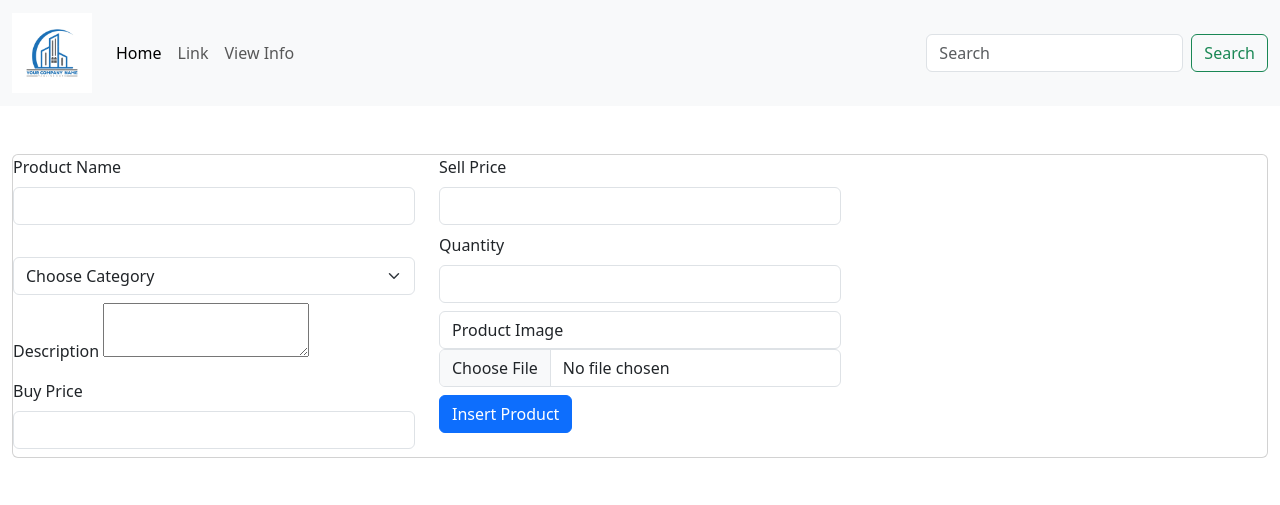
After one commit to yahminEi/ecom-111, a PHP site: page /insertProduct.php in a window 1280 px wide. The commit adds this page. Shown: the top 505 px of the page. Run offline with PHP 8.4, Linux system fonts and the light colour scheme; data that the repository does not hold is empty.

Commit message:
insertcategory,product, viewInfo, navigation are completed

```diff
--- /dev/null
+++ b/admin/insertProduct.php
@@ -0,0 +1,105 @@
+<?php
+require_once "dbconnect.php";
+
+try{
+    $sql = "select * from category";
+   $stmt = $conn->prepare($sql);
+   $stmt->execute();
+   $categories = $stmt->fetchAll(); //multiple rows returned
+
+}catch(PDOException $e){
+    echo $e->getMessage();
+}
+
+if(isset($_POST['insertBtn'])){
+
+    echo "$_POST[pname]<br> $_POST[category]<br> $_POST[description]<br>
+    $_POST[sprice]<br> $_POST[quantity]<br> $_POST[bprice]<br>";
+}
+
+?>
+<!DOCTYPE html>
+<html lang="en">
+
+<head>
+    <meta charset="UTF-8">
+    <meta name="viewport" content="width=device-width, initial-scale=1.0">
+    <title>Insert Product</title>
+    <link href="https://cdn.jsdelivr.net/npm/bootstrap@5.3.7/dist/css/bootstrap.min.css" rel="stylesheet" integrity="sha384-LN+7fdVzj6u52u30Kp6M/trliBMCMKTyK833zpbD+pXdCLuTusPj697FH4R/5mcr" crossorigin="anonymous">
+    <script src="https://cdn.jsdelivr.net/npm/bootstrap@5.3.7/dist/js/bootstrap.bundle.min.js" integrity="sha384-ndDqU0Gzau9qJ1lfW4pNLlhNTkCfHzAVBReH9diLvGRem5+R9g2FzA8ZGN954O5Q" crossorigin="anonymous"></script>
+
+</head>
+
+<body>
+    <div class="container-fluid">
+        <div class="row">
+            <?php require_once "navigation.php" ?>
+        </div>
+        <div class="row">
+            <div class="col-md-12 mx-auto py-5">
+                <form action="insertProduct.php" class="form card" method="post" enctype="multipart/form-data">
+
+                    <div class="row">
+                        <div class="col-md-4">
+                            <div class="mb-2">
+                                <label for="pname" class="form-label">Product Name</label>
+                                <input type="text" class="form-control" name="pname" id="pname" required>
+
+                            </div>
+                            <div class="mb-2">
+                                <label for="" class="form-label"></label>
+                                <select name="category" id="" class="form-select">
+                                    <option value="">Choose Category</option>
+                                    <?php
+                                    if(isset($categories)){
+                                        foreach($categories as $category){
+                                            echo "<option value=>$category[id]>$category[cat_name]</option>";
+                                        }
+                                    }
+                                    ?>
+                                </select>
+
+
+                            </div>
+                            <div class="mb-2">
+                                <label for="desc" class="form-label">Description</label>
+                                <textarea name="description" id="desc" class="form-contorl">
+
+                                 </textarea>
+
+                            </div>
+
+                            <div class="mb-2">
+                                <label for="bprice" class="form-label">Buy Price</label>
+                                <input type="number" class="form-control" name ="bprice" id="bprice">
+
+                            </div>
+                        </div>
+                        <div class="col-md-4">
+                            <div class="mb-2">
+                                <label for="sprice" class="form-label">Sell Price</label>
+                                <input type="number" class="form-control" name ="sprice" id="sprice">
+
+                            </div>
+                            <div class="mb-2">
+                                 <label for="qty" class="form-label">Quantity</label>
+                                <input type="number" class="form-control" name ="quantity" id="qty">
+                            </div>
+                            <div class="mb-2">
+                                <label for="pimg" class="form-control">Product Image</label>
+                                <input type="file" class="form-control" name="pimg" id="pimg">
+                            </div>
+                            <div class="mb-2">
+                            <button class="btn btn-primary" name="insertBtn">Insert Product</button>
+                            </div>
+
+                        </div>
+                    </div>
+                </form>
+            </div>
+        </div>
+    </div>
+
+</body>
+
+</html>
--- a/admin/navigation.php
+++ b/admin/navigation.php
@@ -21,7 +21,7 @@
           <a class="nav-link" href="#">Link</a>
         </li>
         <li class="nav-item">
-          <a class="nav-link disabled" aria-disabled="true">Disabled</a>
+          <a class="nav-link" href="viewInfo.php">View Info</a>
         </li>
       </ul>
       <form class="d-flex" role="search">
```
Also changed, not shown: admin/insertCategory.php (+37 -4 lines), admin/viewInfo.php (added, +80 -0 lines).
